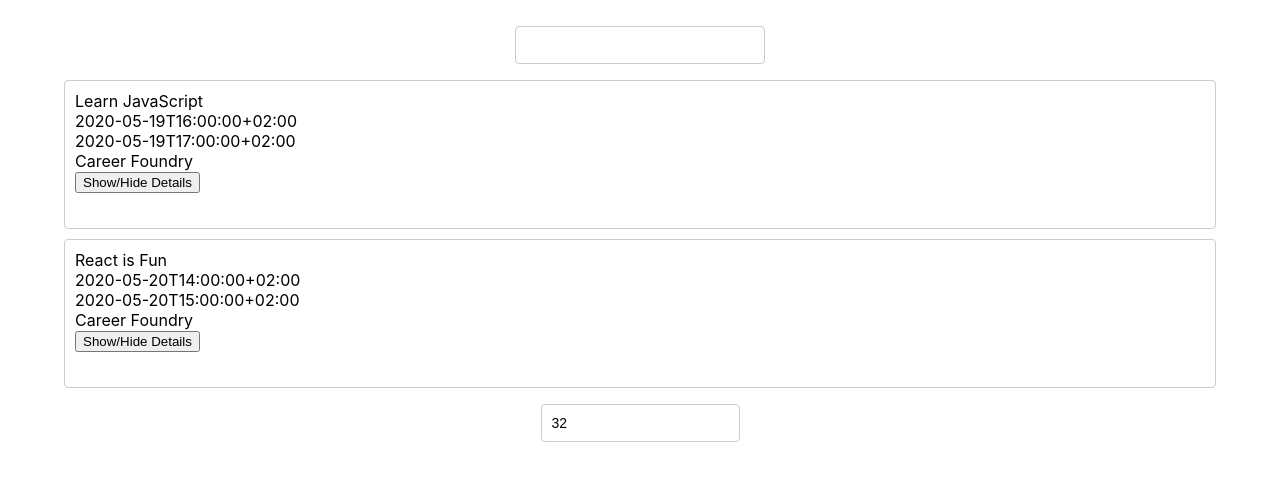
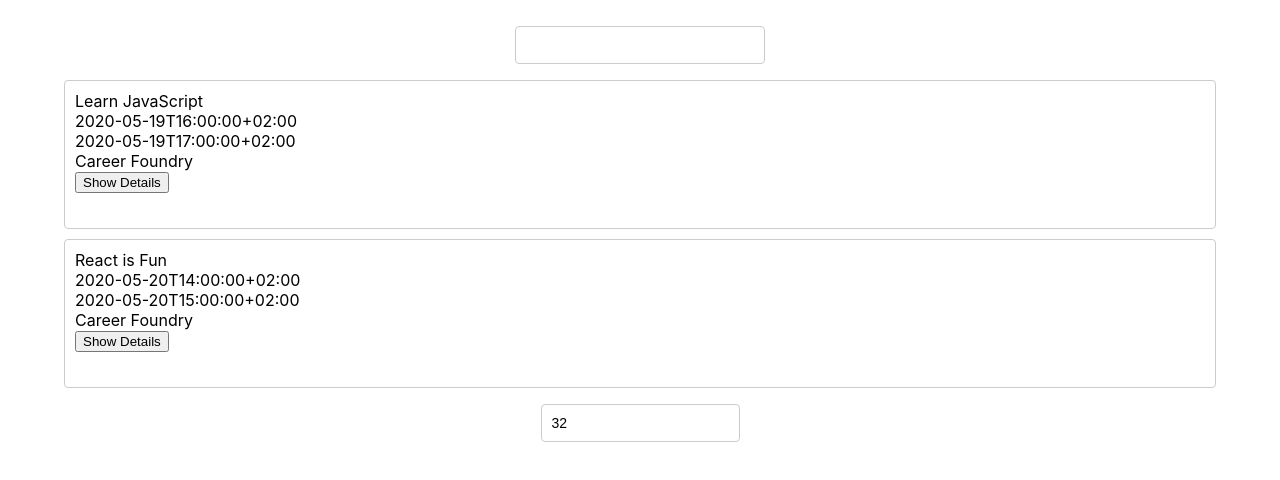
Before and after one commit to ettariley/meet, a React (Create React App) app: page / in a window 1280 px wide. Shown: the top 480 px of the page. Built offline with nearby package versions, Linux system fonts and the light colour scheme; what atatus-spa would draw is missing.

Commit message:
get events update

```diff
--- a/src/App.js
+++ b/src/App.js
@@ -10,7 +10,7 @@ class App extends Component {
   state = {
     events: [],
     locations: [],
-    eventCount: parseInt('')
+    eventCount: parseInt('32')
   }
 
   updateEvents = (location, eventCount) => {
@@ -28,6 +28,7 @@ class App extends Component {
       // set eventCount to the smaller of the locationEvents array length and specific eventCount
       eventCount = Math.min(locationEvents.length, eventCount);
       this.setState({
+        eventCount: eventCount,
         events: locationEvents.slice(0, eventCount),
       });
     });
--- a/src/CitySearch.js
+++ b/src/CitySearch.js
@@ -24,7 +24,7 @@ class CitySearch extends Component {
       showSuggestions: false
     });
 
-    this.props.updateEvents(suggestion, null);
+    this.props.updateEvents(suggestion);
   }
 
   render() {
--- a/src/Event.js
+++ b/src/Event.js
@@ -13,6 +13,7 @@ class Event extends Component {
 
   render() {
     const { event } = this.props;
+    const { show } = this.state;
 
     return <div className="event">
       <ul className="event-collapsed">
@@ -29,7 +30,7 @@ class Event extends Component {
           <li className="event-link">{event.htmlLink}</li>
         </ul>
       }
-      <button type="button" className="show-hide-details" onClick={this.handleClick}>Show/Hide Details</button>
+      <button type="button" className="show-hide-details" onClick={this.handleClick}>{show ? 'Hide Details' : 'Show Details'}</button>
     </div>;
   }
 }
```
